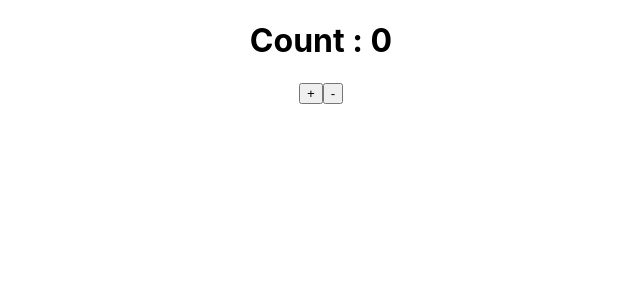
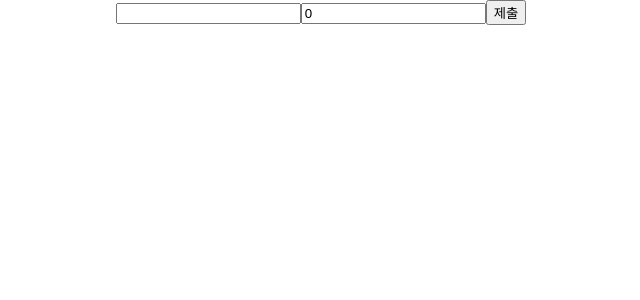
Before and after one commit to gudwh14/ts-react-practice, a React (Create React App) app: page / in a window 1280 px wide. Shown: the top 300 px of the page, without its empty margins (319-959 px from the left). Built offline with nearby package versions, Linux system fonts and the light colour scheme.

Commit message:
feat : Form State 관리

```diff
--- a/src/App.tsx
+++ b/src/App.tsx
@@ -4,13 +4,13 @@ import './App.css';
 import Hello from "./ComponentPractice/Hello";
 import {log} from "util";
 import Counter from "./useState/Counter";
+import MyForm from "./inputState/MyForm";
 
 function App() {
   return (
     <div className="App">
-      {/*<Hello name={"JJO"} optional={"Option!"} onClick={(name: string)=>{*/}
-      {/*    console.log(name)}}/>*/}
-      <Counter/>
+      {/*<Hello name={"JJO"} optional={"Option!"} onClick={(name: string)=>{console.log(name)}}/>*/}
+      <MyForm onSubmit={(form : {name : string , age : number})=>{console.log(form)}}/>
     </div>
   );
 }
--- /dev/null
+++ b/src/inputState/MyForm.tsx
@@ -0,0 +1,44 @@
+import React, {useState} from "react";
+
+type MyFormProps = {
+    onSubmit : (form : {name : string ; age : number}) => void;
+}
+
+const MyForm = ({onSubmit} : MyFormProps)  => {
+    const [form , setForm] = useState({
+        name : "",
+        age : 0
+    })
+
+    const {name , age} = form; // 비구조화 할당
+
+    // 객채의 타입 onChange 에 커서를 올리면 타입이 나온다.
+    const onChange = (e : React.ChangeEvent<HTMLInputElement>) => {
+        const {name , value} = e.target;
+        setForm({
+            ...form,
+            [name] : value
+        });
+    }
+
+    const handleSubmit = (e : React.FormEvent<Element>) => {
+        e.preventDefault();
+        onSubmit(form);
+        setForm({
+            name : '',
+            age : 0
+        })
+    }
+
+    return (
+        <div>
+            <form onSubmit={handleSubmit}>
+                <input name='name' type='text' value={name} onChange={onChange}/>
+                <input name='age' type='number' value={age} onChange={onChange}/>
+                <button type='submit'>제출</button>
+            </form>
+        </div>
+    )
+}
+
+export default MyForm;
```
